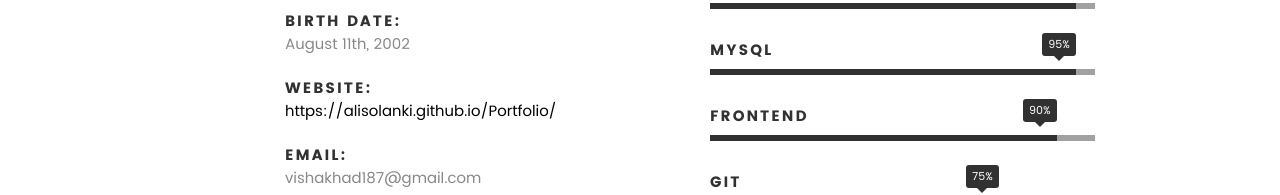
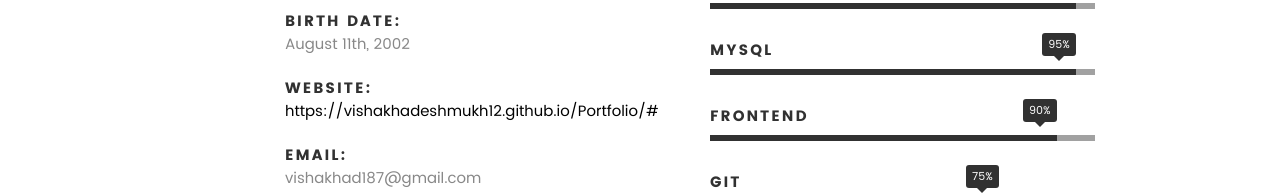
Before and after one commit to Vishakhadeshmukh12/Portfolio, a plain HTML site: page index.html in a window 1280 px wide. Shown: the part 1557-1752 px from the top of the page. Drawn offline with nearby package versions, Linux system fonts and the light colour scheme; some packages are replaced by stand-ins of ours; a script that the page names is missing; files whose address does not match are found by name.

Commit message:
Thirdcommit

```diff
--- a/index.html
+++ b/index.html
@@ -32,8 +32,8 @@
 	<meta name="copyright" content="Vishakha Deshmukh">
 	<meta name="reply-to" content="vishakhad187@gmail.com">
 	<meta name="owner" content="Vishakha Deshmukh">
-	<meta name="url" content="https://alisolanki.github.io/Portfolio/">
-	<meta name="identifier-URL" content="https://alisolanki.github.io/Portfolio/">
+	<meta name="url" content="https://vishakhadeshmukh12.github.io/Portfolio/#">
+	<meta name="identifier-URL" content="https://vishakhadeshmukh12.github.io/Portfolio/#">
 	<meta name="directory" content="submission">
 	<meta name="category" content="Business | Portfolio">
 	<meta name="coverage" content="Worldwide">
@@ -183,7 +183,7 @@
 					</li>
 					<li>
 						<strong>Website:</strong>
-						<span><a href="#">https://alisolanki.github.io/Portfolio/</a></span>
+						<span><a href="#">https://vishakhadeshmukh12.github.io/Portfolio/#</a></span>
 					</li>
 					<li>
 						<strong>Email:</strong>
```
